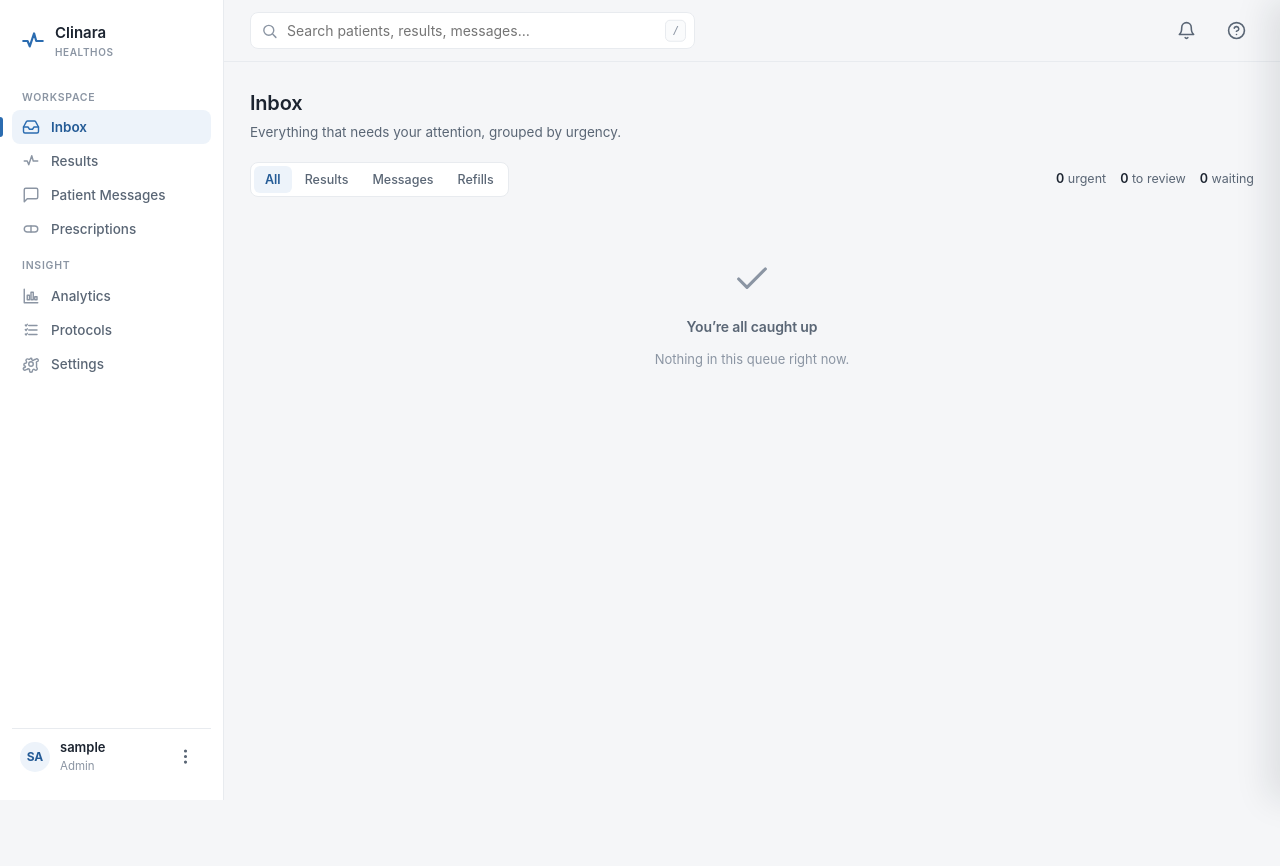
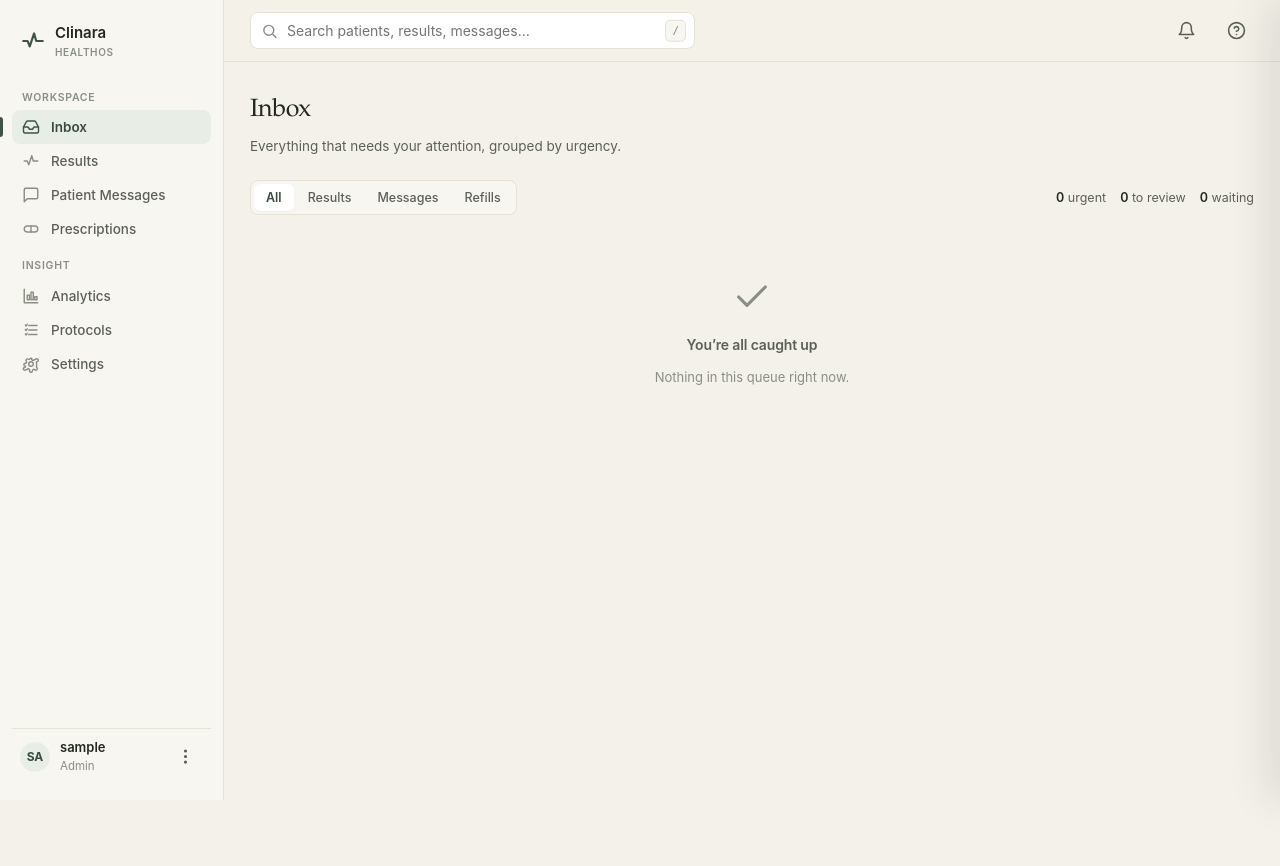
Before and after one commit to nekhabose/clinara-healthos, a Django app: page /console/ in a window 1280 px wide. After the commit the page ends 800 px from the top, so only its background shows below. Run offline with Django 5.2, Linux system fonts and the light colour scheme; the visitor is signed in with stand-in values (Sample User, id 1); data that the repository does not hold is empty; parts of the project's set-up code (start-up, migrations or seed data) failed here and were passed over.

Commit message:
Redesign clinician UI in Elaborate-inspired warm clinical style
Shift the console and embedded surfaces to a warm cream / deep-charcoal /
muted-sage design language: retuned CSS design tokens, dark-olive primary
buttons, an editorial serif accent on large titles, softened borders and
shadows, refined dual-easing motion, and an editorial analytics layout
(hero metrics + supporting rhythm). Status colors are muted and warm with
red reserved for critical, every state still icon+label for AA. Purely a
presentation refactor of the two Django templates — no business logic,
routes, APIs, data models, or workflows changed.

Co-Authored-By: Claude Opus 4.8 (1M context) <noreply@anthropic.com>

```diff
--- a/apps/api/clinara/templates/console.html
+++ b/apps/api/clinara/templates/console.html
@@ -11,41 +11,47 @@
        thin dividers, very subtle shadows, quiet motion.
        ============================================================ */
     :root {
-      /* neutrals */
-      --bg:#f5f6f8;
+      /* neutrals — warm cream & off-white, deep warm charcoal */
+      --bg:#F4F1EA;
       --surface:#ffffff;
-      --surface-2:#fafbfc;
-      --surface-hover:#f7f9fb;
-      --text:#1c2430;
-      --text-muted:#5a6675;
-      --text-faint:#8b95a3;
-      --line:#e8ebef;
-      --line-strong:#dbe0e7;
+      --surface-2:#F8F6F0;
+      --surface-hover:#F1EEE5;
+      --text:#232821;
+      --text-muted:#5C6157;
+      --text-faint:#8A8F83;
+      --line:#E7E2D6;
+      --line-strong:#D9D3C5;
 
-      /* primary accent — muted blue (interactive) */
-      --accent:#2b6cb0;
-      --accent-hover:#245b96;
-      --accent-soft:#edf3fa;
-      --accent-border:#cfe0f1;
-      --accent-text:#245b96;
+      /* primary accent — muted sage / forest green (interactive) */
+      --accent:#3F5346;
+      --accent-hover:#324235;
+      --accent-soft:#E8EEE6;
+      --accent-border:#D0DCCC;
+      --accent-text:#3A4B3E;
 
-      /* status — never color alone; always paired with icon + label */
-      --ok:#2f855a;      --ok-soft:#e9f5ee;   --ok-border:#cfe9da;
-      --warn:#b45309;    --warn-soft:#fbf2e3; --warn-border:#f0dcbb;
-      --crit:#c0392b;    --crit-soft:#fbeceb; --crit-border:#f2ccc8;
-      --info:#516074;    --info-soft:#eef1f5; --info-border:#dde3ea;
+      /* solid primary action — dark olive, cream text */
+      --btn-primary:#2E3A2C;
+      --btn-primary-hover:#232C21;
 
-      --r-sm:8px; --r:10px; --r-lg:12px; --r-pill:999px;
-      --shadow-sm:0 1px 2px rgba(20,28,40,.04), 0 1px 3px rgba(20,28,40,.05);
-      --shadow-md:0 4px 12px rgba(20,28,40,.06), 0 1px 3px rgba(20,28,40,.05);
-      --shadow-panel:-12px 0 32px rgba(20,28,40,.10);
-      --shadow-pop:0 8px 28px rgba(20,28,40,.13);
+      /* status — muted & warm; never color alone (icon + label); red reserved for critical */
+      --ok:#4B7355;      --ok-soft:#EAF1EA;   --ok-border:#D2E0D2;
+      --warn:#946A2C;    --warn-soft:#F6EEDD; --warn-border:#E7D6B6;
+      --crit:#A6432F;    --crit-soft:#F5E7E2; --crit-border:#E6CBC1;
+      --info:#5E6357;    --info-soft:#EFEDE5; --info-border:#DED8CB;
+
+      --r-sm:8px; --r:10px; --r-lg:13px; --r-pill:999px;
+      --shadow-sm:0 1px 2px rgba(35,40,33,.03);
+      --shadow-md:0 4px 14px rgba(35,40,33,.05), 0 1px 2px rgba(35,40,33,.04);
+      --shadow-panel:-14px 0 36px rgba(35,40,33,.10);
+      --shadow-pop:0 10px 30px rgba(35,40,33,.12);
 
       --sidebar-w:224px;
-      --dur:200ms;
-      --ease:cubic-bezier(.2,.7,.3,1);
+      --dur:200ms; --dur-fast:140ms; --dur-slow:280ms;
+      --ease:cubic-bezier(.2,.7,.3,1);       /* ease-out entrances */
+      --ease-io:cubic-bezier(.4,0,.2,1);     /* ease-in-out state change */
 
       --font: "Inter", -apple-system, BlinkMacSystemFont, "Segoe UI", Roboto, "Helvetica Neue", Arial, sans-serif;
+      --font-display: "Iowan Old Style", "Palatino Linotype", "Book Antiqua", Palatino, Georgia, ui-serif, serif;
       --mono: ui-monospace, "SF Mono", SFMono-Regular, Menlo, Consolas, monospace;
     }
 
@@ -149,7 +155,7 @@
     .app { display:grid; grid-template-columns:var(--sidebar-w) 1fr; min-height:100vh; }
 
     .sidebar {
-      position:sticky; top:0; height:100vh; background:var(--surface); border-right:1px solid var(--line);
+      position:sticky; top:0; height:100vh; background:var(--surface-2); border-right:1px solid var(--line);
       display:flex; flex-direction:column; padding:16px 12px; gap:4px;
     }
     .sidebar .brand { display:flex; align-items:center; gap:9px; padding:6px 8px 14px; }
@@ -194,7 +200,7 @@
     /* ---------------- Main + topbar ---------------- */
     .main { min-width:0; display:flex; flex-direction:column; }
     .topbar {
-      position:sticky; top:0; z-index:20; background:rgba(245,246,248,.85); backdrop-filter:saturate(1.1) blur(8px);
+      position:sticky; top:0; z-index:20; background:rgba(244,241,234,.82); backdrop-filter:saturate(1.05) blur(8px);
       border-bottom:1px solid var(--line); padding:12px 26px; display:flex; align-items:center; gap:14px;
     }
     .search {
@@ -215,10 +221,10 @@
     .search-results .sr-item:hover, .search-results .sr-item.hl { background:var(--surface-hover); }
     .topbar .flex { flex:1; }
 
-    .content { padding:26px; max-width:1180px; width:100%; margin:0 auto; }
-    .page-head { margin-bottom:20px; }
-    .page-head h2 { font-size:20px; }
-    .page-head p { color:var(--text-muted); font-size:13.5px; margin-top:4px; }
+    .content { padding:30px 26px; max-width:1180px; width:100%; margin:0 auto; }
+    .page-head { margin-bottom:24px; }
+    .page-head h2 { font-family:var(--font-display); font-size:25px; font-weight:500; letter-spacing:-.015em; }
+    .page-head p { color:var(--text-muted); font-size:13.5px; margin-top:6px; line-height:1.55; max-width:62ch; }
 
     /* ---------------- Chips / badges ---------------- */
     .chip {
@@ -243,13 +249,13 @@
 
     /* filter bar */
     .filters { display:flex; align-items:center; gap:8px; flex-wrap:wrap; margin-bottom:16px; }
-    .seg { display:inline-flex; background:var(--surface); border:1px solid var(--line); border-radius:var(--r-sm); padding:3px; gap:2px; }
+    .seg { display:inline-flex; background:var(--surface-2); border:1px solid var(--line); border-radius:var(--r-sm); padding:3px; gap:2px; }
     .seg button {
       border:none; background:transparent; color:var(--text-muted); font-size:12.5px; font-weight:500;
-      padding:6px 11px; border-radius:6px; cursor:pointer; transition:background var(--dur) var(--ease), color var(--dur) var(--ease);
+      padding:6px 12px; border-radius:6px; cursor:pointer; transition:background var(--dur-fast) var(--ease-io), color var(--dur-fast) var(--ease-io), box-shadow var(--dur-fast) var(--ease-io);
     }
     .seg button:hover { color:var(--text); }
-    .seg button.active { background:var(--accent-soft); color:var(--accent-text); font-weight:600; }
+    .seg button.active { background:var(--surface); color:var(--accent-text); font-weight:600; box-shadow:var(--shadow-sm); }
     .filters .grow { flex:1; }
     .workload { font-size:12.5px; color:var(--text-muted); display:flex; align-items:center; gap:14px; }
     .workload b { color:var(--text); font-weight:600; }
@@ -1192,14 +1209,23 @@
       const pct = (x) => (x * 100).toFixed(0);
       const recs = recsResp.results || [];
 
-      const stats = [
-        { lab: 'Agreement rate', num: pct(ov.agreement_rate), u: '%', sub: 'Clinician agreed with the recommendation', drill: 'Higher is better. Low agreement suggests a protocol needs tuning or the population has shifted.' },
+      // Editorial layout: three hero metrics carry the story, supporting metrics sit below.
+      const heroStats = [
+        { lab: 'Agreement rate', num: pct(ov.agreement_rate), u: '%', sub: 'Clinicians agreed with the recommendation.', drill: 'Higher is better. Low agreement suggests a protocol needs tuning or the population has shifted.' },
+        { lab: 'Automation rate', num: pct(1 - (board.operations.escalation_rate || 0)), u: '%', sub: 'Handled without human routing.', drill: 'The share of decisions completed without human routing — the inverse of escalation.' },
+        { lab: 'Decisions', num: ov.total, u: '', sub: 'Total decisions in this window.', drill: 'The denominator for every rate here. Small windows make rates noisy.' },
+      ];
+      const suppStats = [
         { lab: 'Edit rate', num: pct(ov.edit_rate), u: '%', sub: 'Drafts edited before sending', drill: 'A rising edit rate is an early signal that generated drafts are drifting from clinician voice or intent.' },
         { lab: 'Override rate', num: pct(ov.override_rate), u: '%', sub: 'Recommendations overridden', drill: 'Overrides are respected and captured as feedback. Clusters point to protocols worth reviewing.' },
         { lab: 'Escalation rate', num: pct(board.operations.escalation_rate), u: '%', sub: 'Routed to a human for safety', drill: 'Escalation is a safety feature, not a failure. Track it alongside agreement to balance safety and automation.' },
-        { lab: 'Decisions', num: ov.total, u: '', sub: 'Total decisions in window', drill: 'The denominator for every rate above. Small windows make rates noisy.' },
-        { lab: 'Automation rate', num: pct(1 - (board.operations.escalation_rate || 0)), u: '%', sub: 'Handled without escalation', drill: 'The share of decisions completed without human routing — the inverse of escalation.' },
       ];
+      const statCard = (s, i, hero) => `<div class="stat clickable${hero ? ' hero' : ''}" data-i="${i}">
+            <div class="lab">${esc(s.lab)}</div>
+            <div class="num">${esc(s.num)}${s.u ? `<span class="u">${s.u}</span>` : ''}</div>
+            <div class="sub">${esc(s.sub)}</div>
+            <div class="drill">${esc(s.drill)}</div>
+          </div>`;
 
       const bars = [
         { l: 'Agreement', v: ov.agreement_rate },
@@ -1209,25 +1235,23 @@
       ];
       const maxBar = Math.max(...bars.map(b => b.v), 0.01);
 
-      view.innerHTML = pageHead('Analytics', 'A few metrics that matter. Tap any tile for context.') +
-        `<div class="stat-grid" id="stat-grid">
-          ${stats.map((s, i) => `<div class="stat clickable" data-i="${i}">
-            <div class="lab">${esc(s.lab)}</div>
-            <div class="num">${esc(s.num)}${s.u ? `<span class="u">${s.u}</span>` : ''}</div>
-            <div class="sub">${esc(s.sub)}</div>
-            <div class="drill">${esc(s.drill)}</div>
-          </div>`).join('')}
+      view.innerHTML = pageHead('Analytics', 'A few metrics that matter. Tap any tile for the context behind it.') +
+        `<div id="stat-grid">
+          <div class="analytics-hero">${heroStats.map((s, i) => statCard(s, i, true)).join('')}</div>
+          <div class="stat-row">${suppStats.map((s, i) => statCard(s, i + heroStats.length, false)).join('')}</div>
         </div>
         <div class="card" style="margin-top:20px"><div class="card-h"><h3>Decision quality</h3></div>
           <div class="card-b"><div class="barchart">
             ${bars.map(b => `<div class="barrow"><div class="bl">${esc(b.l)}</div>
-              <div class="bartrack"><div class="barfill" style="width:${(b.v / maxBar * 100).toFixed(0)}%"></div></div>
+              <div class="bartrack"><div class="barfill" data-w="${(b.v / maxBar * 100).toFixed(0)}" style="width:0"></div></div>
               <div class="bv">${pct(b.v)}%</div></div>`).join('')}
           </div></div></div>
         <div class="card" style="margin-top:20px"><div class="card-h"><h3>Governed recommendations</h3>
           <div style="margin-left:auto"><button class="btn secondary sm" id="derive">Derive preference</button></div></div>
           <div class="card-b" id="recs"></div></div>`;
 
+      // animate bars in once, from zero
+      requestAnimationFrame(() => $$('.barfill', view).forEach(b => { b.style.width = (b.dataset.w || 0) + '%'; }));
       $('#stat-grid').addEventListener('click', (e) => { const c = e.target.closest('.stat'); if (c) c.classList.toggle('expanded'); });
       const recsEl = $('#recs');
       if (!recs.length) recsEl.innerHTML = emptyState('No recommendations yet', 'Personalization proposals appear here for human approval — they never take effect on their own.', 'info');
```
Also changed, not shown: other parts of apps/api/clinara/templates/console.html (+32 -21 lines), apps/api/clinara/templates/embedded.html (+7 -7 lines).
